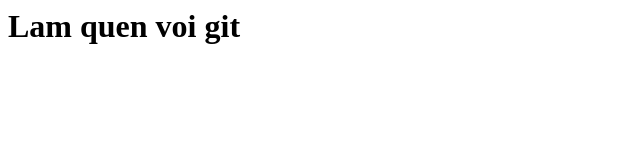
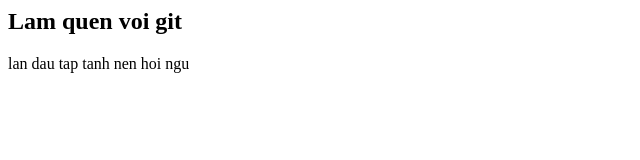
Before and after one commit to antong0612/Github_AnTong, a plain HTML site: page index.html in a window 1280 px wide. Shown: the whole page, without its empty margins (0-640 px from the left). Drawn offline with Linux system fonts and the light colour scheme.

Commit message:
Change H1 to H2, add <p>

```diff
--- a/index.html
+++ b/index.html
@@ -6,6 +6,7 @@
     <title>Tong Phuoc Thanh An</title>
 </head>
 <body>
-    <h1>Lam quen voi git</h1>
+    <h2>Lam quen voi git</h2>
+    <p>lan dau tap tanh nen hoi ngu</p>
 </body>
 </html>
```
